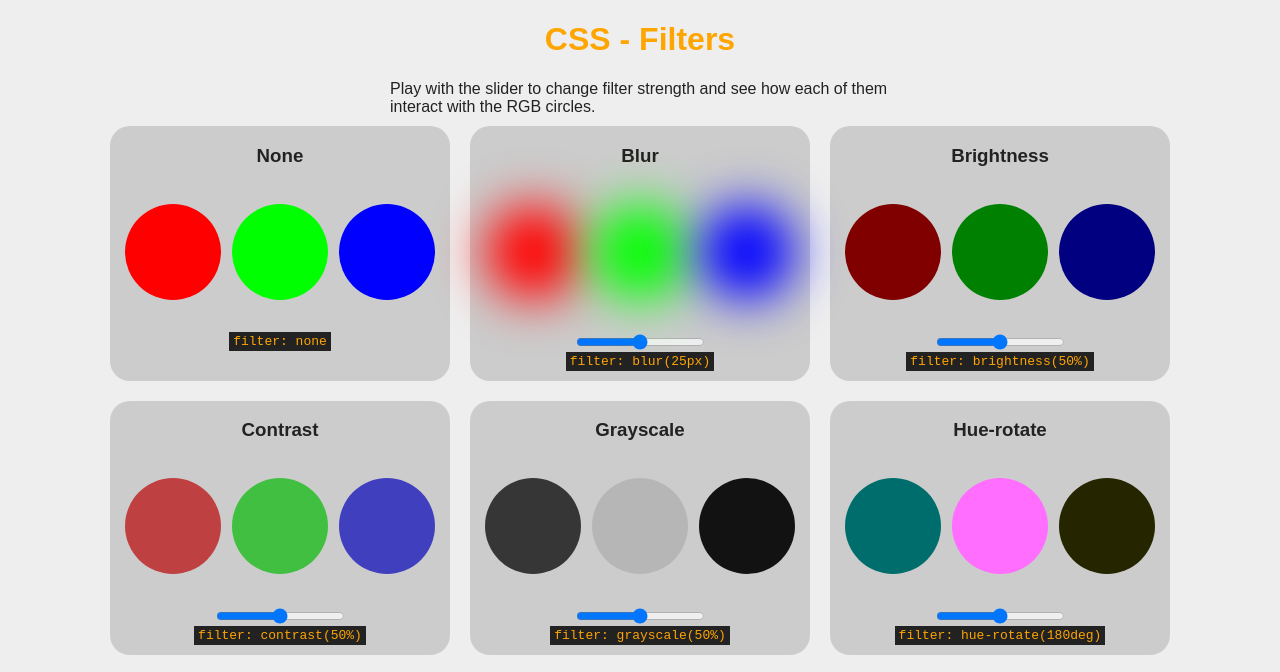
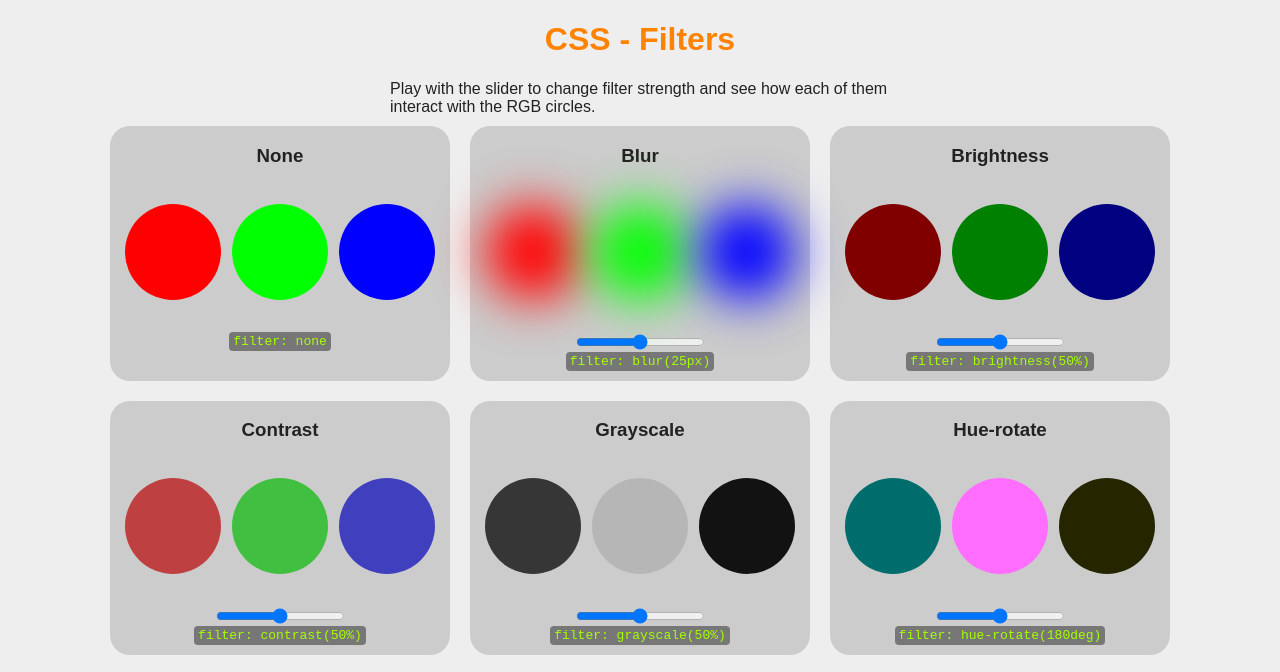
Before and after one commit to MichaelMelena/css-filters, a plain HTML site: page src/index.html in a window 1280 px wide. Shown: the top 672 px of the page. Drawn offline with Linux system fonts and the light colour scheme.

Commit message:
updated style

```diff
--- a/src/css/dark-mode.css
+++ b/src/css/dark-mode.css
@@ -2,4 +2,6 @@
     --color: #eee;
     --bg-color: #222;
     --bg-container-color: #444;
+    --bg-code-color: #222;
+    --code-color: #ffa500;
   }
--- a/src/css/style.css
+++ b/src/css/style.css
@@ -2,6 +2,8 @@
   --color: #222;
   --bg-color: #eee;
   --bg-container-color: #ccc;
+  --bg-code-color: #777;
+  --code-color: #a5ff00;
 }
 
 body {
@@ -19,7 +21,8 @@ h2 {
 }
 
 h1 {
-  color: #ffa500;
+  color: #ff8300;
+  font-weight: 800;
 }
 
 p {
@@ -28,9 +31,10 @@ p {
 }
 
 code {
-  color: #ffa500;
-  background-color: #222;
+  color: var(--code-color);
+  background-color: var(--bg-code-color);
   padding: 2px 4px;
+  border-radius: 4px;
 }
 
 .example-container {
```
